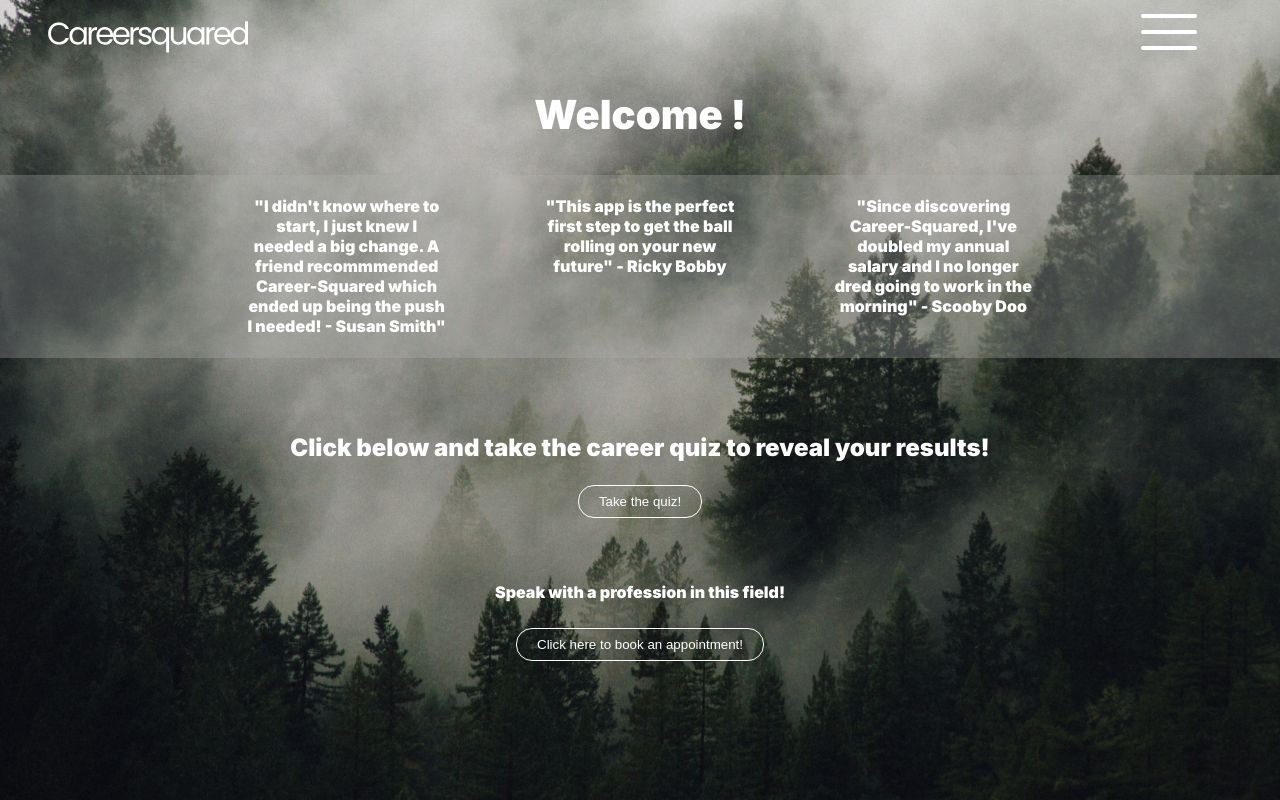
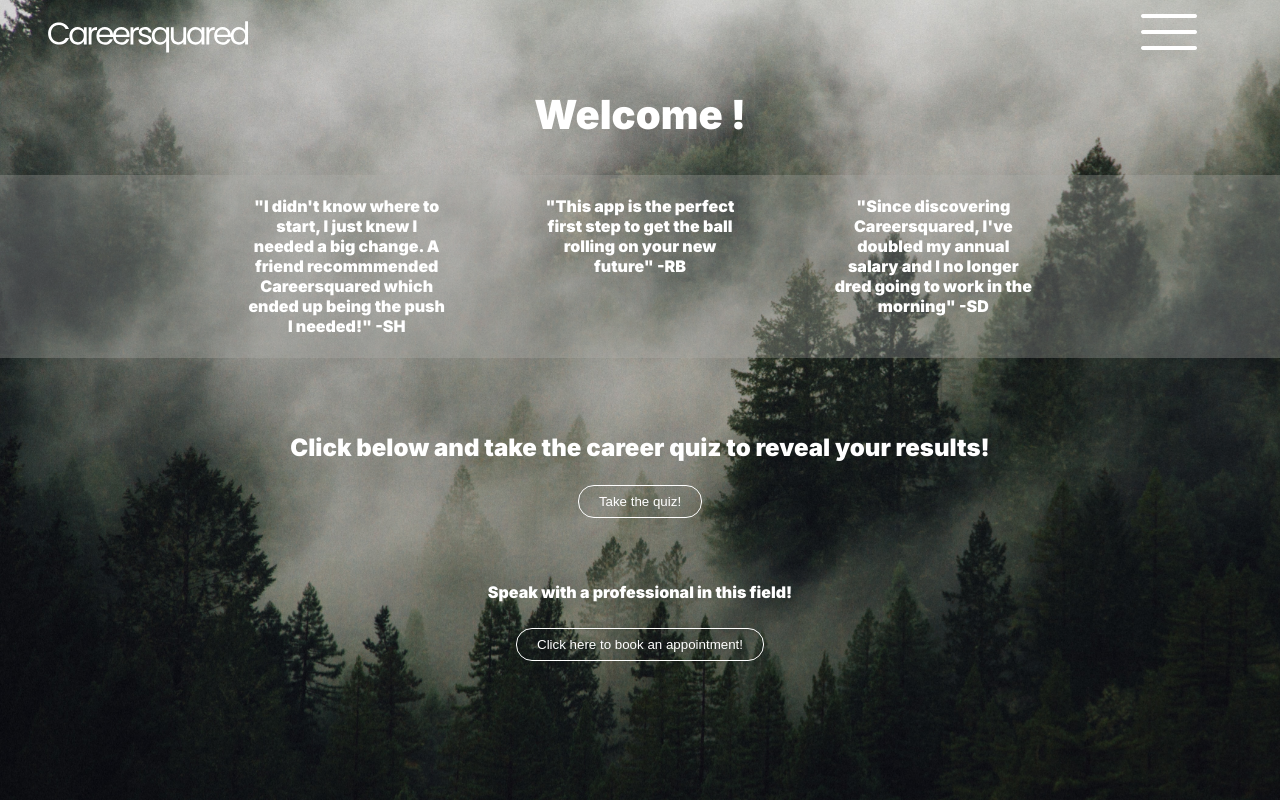
Before and after one commit to zacharypantalone/projectjjz, a React (Create React App) app: page /dashboard in a window 1280 px wide. Built offline with nearby package versions, Linux system fonts and the light colour scheme; no server answers.

Commit message:
Fix spelling errors

```diff
--- a/src/components/BookAppointmentButton.js
+++ b/src/components/BookAppointmentButton.js
@@ -7,7 +7,7 @@ const BookAppointmentButton = () => {
 
   return (
     <div className='book-appointment-component'>
-      <h4>Speak with a profession in this field!</h4>
+      <h4>Speak with a professional in this field!</h4>
       <button onClick={() => navigate('/schedule')}>Click here to book an appointment!</button>
     </div>
   )
--- a/src/components/QuizNotTaken.js
+++ b/src/components/QuizNotTaken.js
@@ -14,13 +14,13 @@ const QuizNotTaken = () => {
     <div>
       <div className='testimonials-container'>
         <h4 className='testimonial'>
-          "I didn't know where to start, I just knew I needed a big change. A friend recommmended Career-Squared which ended up being the push I needed! - Susan Smith"
+          "I didn't know where to start, I just knew I needed a big change. A friend recommmended Careersquared which ended up being the push I needed!" -SH
         </h4>
         <h4 className='testimonial'>
-          "This app is the perfect first step to get the ball rolling on your new future" - Ricky Bobby
+          "This app is the perfect first step to get the ball rolling on your new future" -RB
         </h4>
         <h4 className='testimonial'>
-          "Since discovering Career-Squared, I've doubled my annual salary and I no longer dred going to work in the morning" - Scooby Doo
+          "Since discovering Careersquared, I've doubled my annual salary and I no longer dred going to work in the morning" -SD
         </h4>
       </div>
       <h2 className='take-quiz-prompt'>
```
